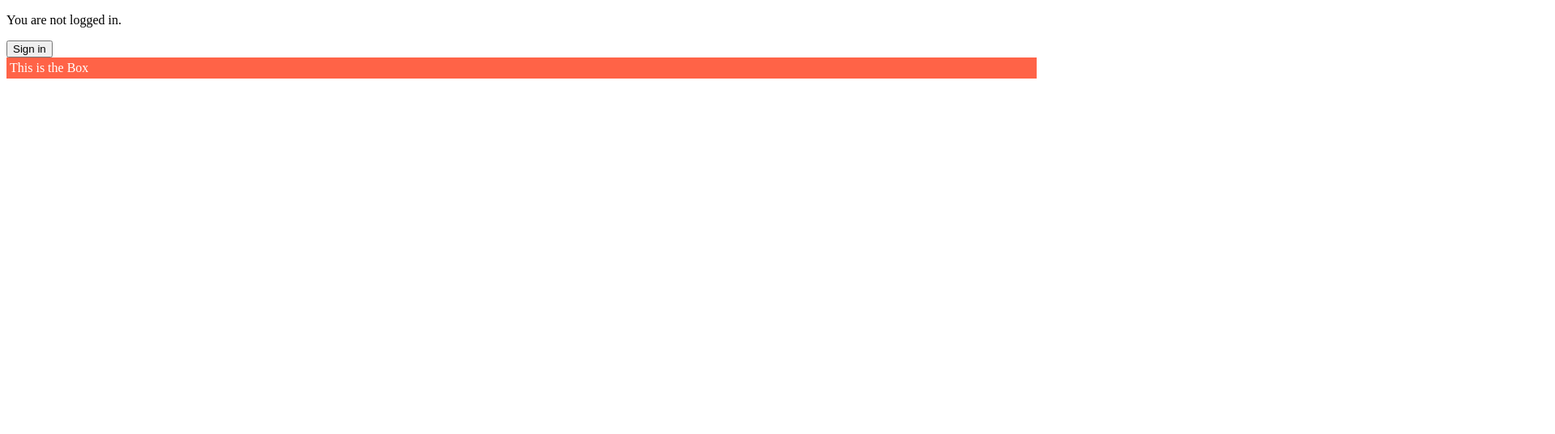
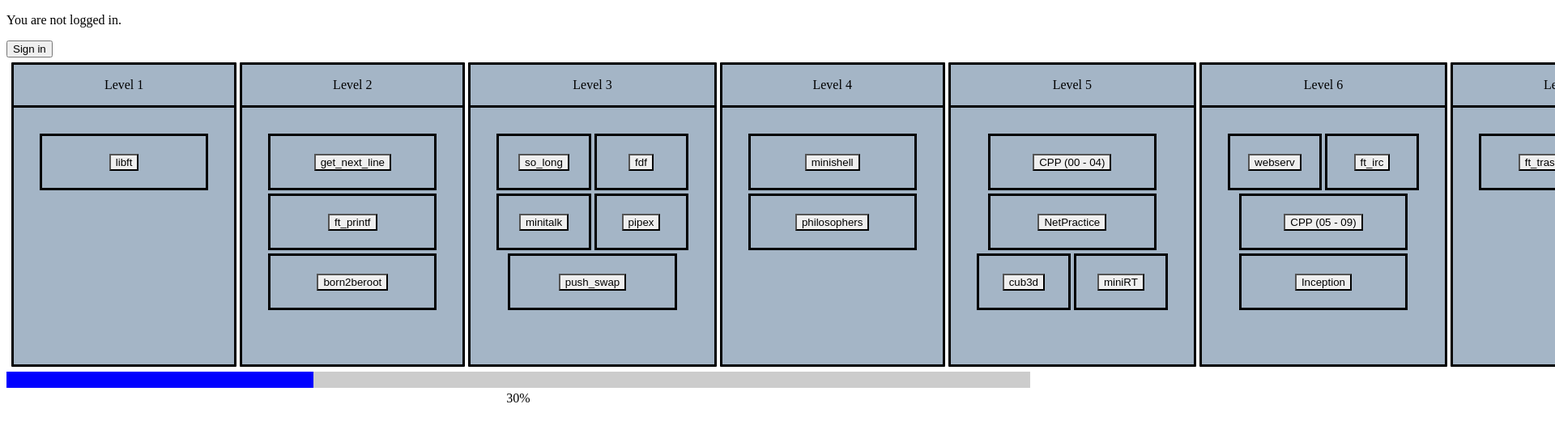
Before and after one commit to HansWongDH/42Planner, a Next.js app in the folder frontend/: page / in a window 1280 px wide. Shown: the top 536 px of the page at 81% size, 1920 px wide, since content can reach past the window. Built offline with nearby package versions, Linux system fonts and the light colour scheme; no server answers.

Commit message:
feat: Progress components

```diff
--- a/frontend/src/app/components/MainDisplay.tsx
+++ b/frontend/src/app/components/MainDisplay.tsx
@@ -1,18 +1,24 @@
 "use client";
-import { Box } from "@chakra-ui/react";
-import { Button } from "flowbite-react";
-import { useEffect, useState } from "react";
+import { Box, Button, Flex } from "@chakra-ui/react";
+import { useState } from "react";
+import ProgressCard from "./Progress/ProgressCard";
+import ProgressPercentageBar from "./Progress/ProgressPercentageBar";
 
 export default function MainDisplay() {
   const [displayGame, setDisplayGame] = useState(false);
 
-  useEffect(() => {});
-
   return (
-    <>
-      <Box bg="tomato" w="100%" p={4} color="white">
-        This is the Box
-      </Box>
-    </>
+    <Box padding="auto">
+      <Flex margin={4}>
+        <ProgressCard level={1}></ProgressCard>
+        <ProgressCard level={2}></ProgressCard>
+        <ProgressCard level={3}></ProgressCard>
+        <ProgressCard level={4}></ProgressCard>
+        <ProgressCard level={5}></ProgressCard>
+        <ProgressCard level={6}></ProgressCard>
+        <ProgressCard level={7}></ProgressCard>
+      </Flex>
+      <ProgressPercentageBar percentage={30}></ProgressPercentageBar>
+    </Box>
   );
 }
--- /dev/null
+++ b/frontend/src/app/components/Progress/ProgressCard.tsx
@@ -0,0 +1,116 @@
+"use client";
+
+import { Box, Text, VStack } from "@chakra-ui/react";
+import ProgressProject from "./ProgressProject";
+
+interface ProgressCardProps {
+  level: number;
+}
+
+function levelHandler(level: number) {
+  if (level == 1) {
+    return (
+      <VStack spacing={4} alignItems="center">
+        <ProgressProject projectName="libft"></ProgressProject>
+      </VStack>
+    );
+  }
+  if (level == 2) {
+    return (
+      <VStack spacing={4} alignItems="center">
+        <ProgressProject projectName="get_next_line"></ProgressProject>
+        <ProgressProject projectName="ft_printf"></ProgressProject>
+        <ProgressProject projectName="born2beroot"></ProgressProject>
+      </VStack>
+    );
+  }
+  if (level == 3) {
+    return (
+      <VStack spacing={4} alignItems="center">
+        <ProgressProject
+          projectName="so_long"
+          splitProjectName="fdf"
+        ></ProgressProject>
+        <ProgressProject
+          projectName="minitalk"
+          splitProjectName="pipex"
+        ></ProgressProject>
+        <ProgressProject projectName="push_swap"></ProgressProject>
+      </VStack>
+    );
+  }
+  if (level == 4) {
+    return (
+      <VStack spacing={4} alignItems="center">
+        <ProgressProject projectName="minishell"></ProgressProject>
+        <ProgressProject projectName="philosophers"></ProgressProject>
+      </VStack>
+    );
+  }
+  if (level == 5) {
+    return (
+      <VStack spacing={4} alignItems="center">
+        <ProgressProject projectName="CPP (00 - 04)"></ProgressProject>
+        <ProgressProject projectName="NetPractice"></ProgressProject>
+        <ProgressProject
+          projectName="cub3d"
+          splitProjectName="miniRT"
+        ></ProgressProject>
+      </VStack>
+    );
+  }
+  if (level == 6) {
+    return (
+      <VStack spacing={4} alignItems="center">
+        <ProgressProject
+          projectName="webserv"
+          splitProjectName="ft_irc"
+        ></ProgressProject>
+        <ProgressProject projectName="CPP (05 - 09)"></ProgressProject>
+        <ProgressProject projectName="Inception"></ProgressProject>
+      </VStack>
+    );
+  }
+  if (level == 7) {
+    return (
+      <VStack spacing={4} alignItems="center">
+        <ProgressProject projectName="ft_trascendence"></ProgressProject>
+      </VStack>
+    );
+  }
+  if (level) {
+    return <div>NULL</div>;
+  }
+}
+
+export default function ProgressCard({ level }: ProgressCardProps) {
+  return (
+    <Box
+      margin={2}
+      border="3px solid black"
+      borderRadius="1px"
+      bgColor="#A4B5C6"
+      height="370px"
+    >
+      <Box
+        display="flex" // making the level one go to the middle
+        justifyContent="space-evenly"
+        alignItems="center"
+        padding="auto"
+        borderBottom="3px solid black"
+      >
+        <Text>Level {level}</Text>
+      </Box>
+      <Box
+        padding="2rem"
+        bgColor="#A4B5C6"
+        position="relative"
+        display="flex"
+        justifyContent="center"
+        alignItems="center"
+      >
+        {levelHandler(level)}
+      </Box>
+    </Box>
+  );
+}
--- /dev/null
+++ b/frontend/src/app/components/Progress/ProgressPercentageBar.tsx
@@ -0,0 +1,25 @@
+import { Box, Text } from "@chakra-ui/react";
+
+export default function ProgressPercentageBar({ percentage }: any) {
+  return (
+    <Box margin="auto">
+      <Box
+        width="100%"
+        height="20px"
+        backgroundColor="#ccc" // Background color
+        borderRadius="full" // Make it round
+        position="relative"
+      >
+        <Box
+          height="100%"
+          width={`${percentage}%`}
+          backgroundColor="blue" // Progress color
+          borderRadius="full" // Make it round
+        />
+      </Box>
+      <Text textAlign="center" marginTop="4px">
+        {percentage}%
+      </Text>
+    </Box>
+  );
+}
--- /dev/null
+++ b/frontend/src/app/components/Progress/ProgressProject.tsx
@@ -0,0 +1,57 @@
+import { Box, Button } from "@chakra-ui/react";
+
+interface ProgessProjectProps {
+  projectName: string;
+  splitProjectName?: string;
+}
+
+function onClickHandler() {}
+
+export default function ProgressProject({
+  projectName,
+  splitProjectName,
+}: ProgessProjectProps) {
+  return splitProjectName ? (
+    <Box display="flex">
+      <Box
+        display="flex"
+        justifyContent="space-evenly"
+        alignItems="center"
+        width="7vw"
+        height="8vh"
+        paddingLeft="0.8vw"
+        paddingRight="0.8vw"
+        border="3px solid black"
+        marginRight="2px"
+      >
+        <Button>{projectName}</Button>
+      </Box>
+      <Box
+        display="flex"
+        justifyContent="space-evenly"
+        alignItems="center"
+        width="7vw"
+        height="8vh"
+        paddingLeft="0.8vw"
+        paddingRight="0.8vw"
+        border="3px solid black"
+        marginLeft="2px"
+      >
+        <Button> {splitProjectName}</Button>
+      </Box>
+    </Box>
+  ) : (
+    <Box
+      display="flex"
+      justifyContent="space-evenly"
+      alignItems="center"
+      width="14.2vw"
+      height="8vh"
+      paddingLeft="0.8vw"
+      paddingRight="0.8vw"
+      border="3px solid black"
+    >
+      <Button>{projectName}</Button>
+    </Box>
+  );
+}
--- a/frontend/src/app/types/Types.ts
+++ b/frontend/src/app/types/Types.ts
@@ -0,0 +1,5 @@
+export interface ProjectList {
+  id: number;
+  name: string;
+  description: string;
+}
```
Also changed, not shown: frontend/src/app/components/Progress/ProgressBox.tsx (added, +24 -0 lines), frontend/src/app/components/Progress/ProgressHeader.tsx (added, +25 -0 lines), frontend/src/app/components/utils/HourCalculator.ts (added, +28 -0 lines), frontend/src/app/components/utils/XPCalculator.ts (added, +20 -0 lines), frontend/src/app/types/nonSSRWrapper.ts (deleted, +0 -10 lines).
